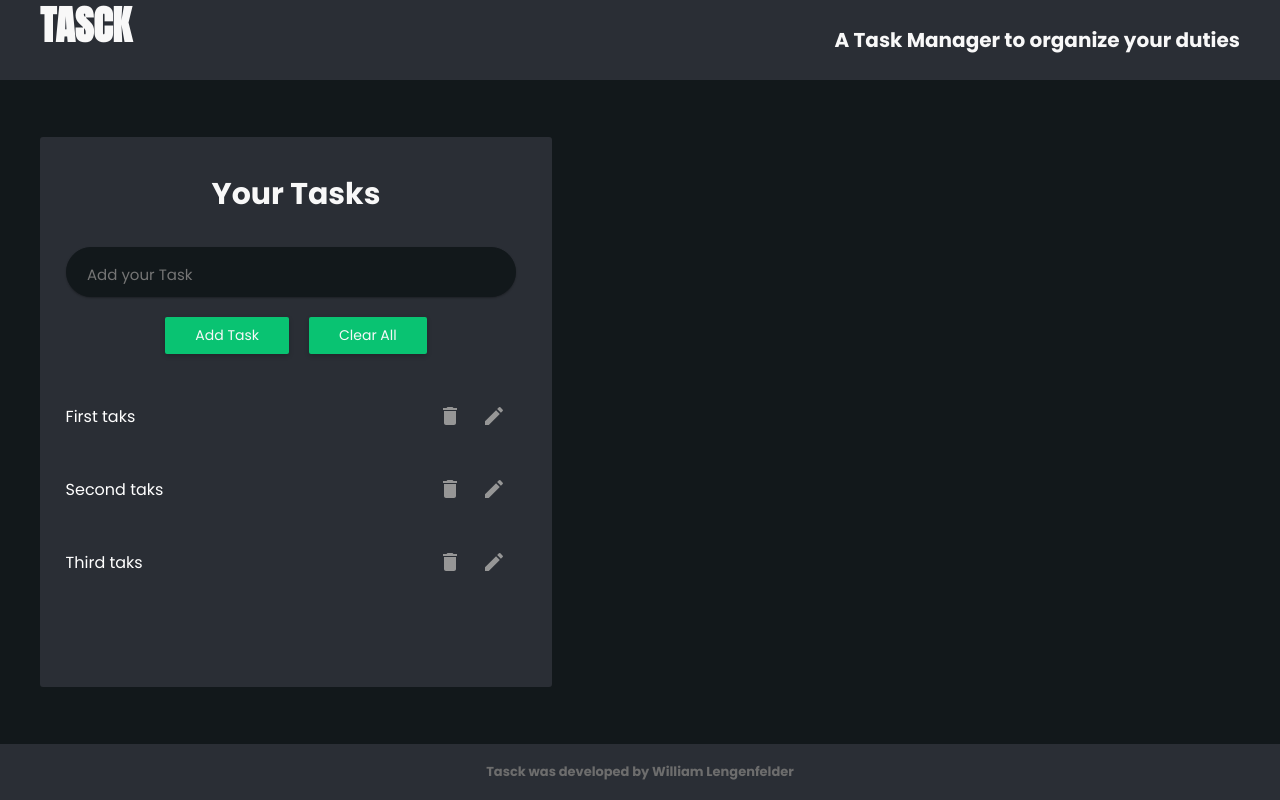
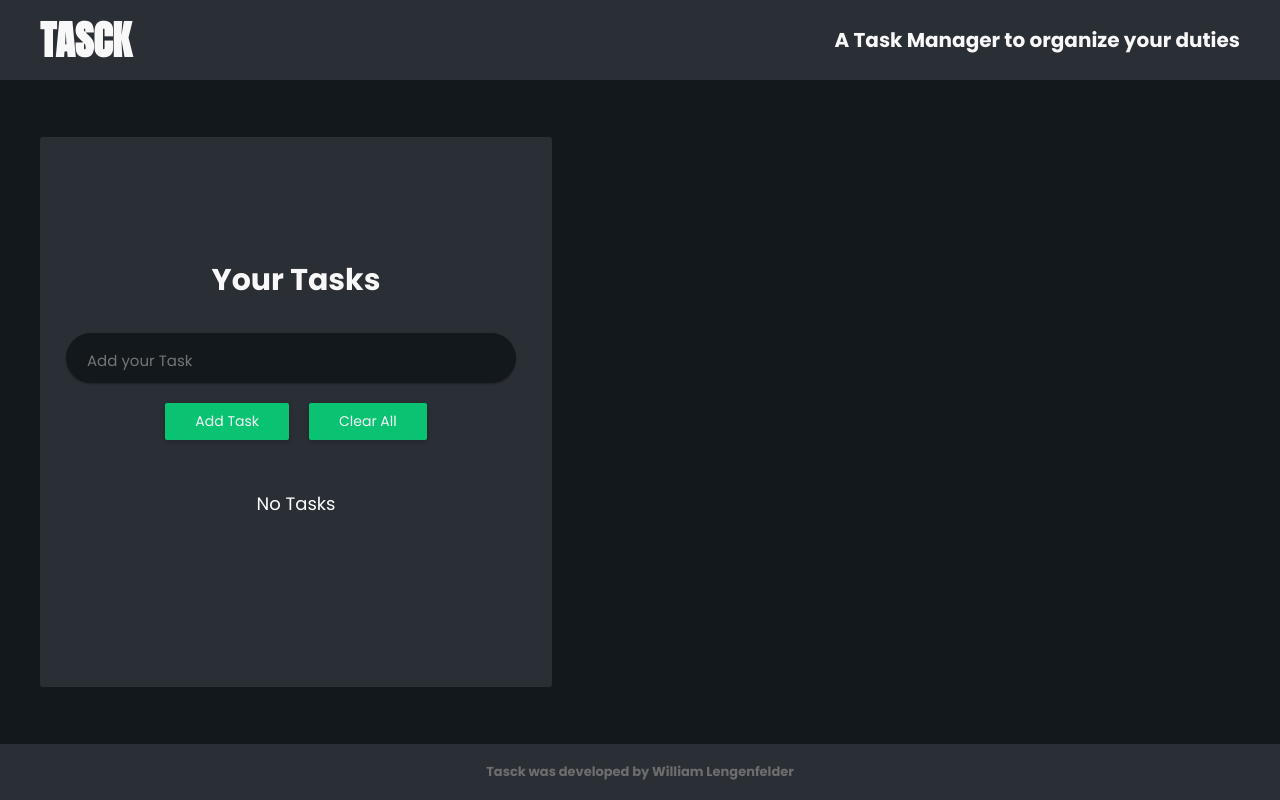
Before and after one commit to willfelder/task-manager-app, a React (Create React App) app: page / in a window 1280 px wide. Built offline with nearby package versions, Linux system fonts and the light colour scheme.

Commit message:
update app

```diff
--- a/src/components/HomeContent/TaskForm/TaskForm.jsx
+++ b/src/components/HomeContent/TaskForm/TaskForm.jsx
@@ -1,18 +1,55 @@
-import React from 'react';
+import React, {useContext, useState, useEffect} from 'react';
 import './taskform.scss';
+import {TaskContext} from '../../../context/TaskContext';
 
 const TaskForm = () => {
 
+    const {clearTask, addTask, editItem, editTask} = useContext(TaskContext);
+    const [duty, setDuty] = useState('');
+
+    const handleSubmit = (e) => {
+        e.preventDefault()
+        if(!editItem){
+            addTask(duty);
+            setDuty('');
+        } else {
+            editTask(duty, editItem.id)
+        }
+    }
+
+    const handleChange = (e) => {
+        setDuty(e.target.value)
+    }
+
+    useEffect(() => {
+        if(editItem){
+            setDuty(editItem.duty)
+            console.log(editItem)
+        } else {
+            setDuty('')
+        }
+    }, [editItem])
+
     return(
-        <form className='form_container'>
+        <form className='form_container'
+              onSubmit={handleSubmit}>
+
             <input type='text'
                     className='form_container-input'
                     placeholder='Add your Task'
+                    value={duty}
+                    onChange={handleChange}
                     required />
+
             <div className='form_container-buttons'>
-                <button className='form_container-buttons_add btn'>Add Task</button>
-                <button className='form_container-buttons_delete btn'>Clear All</button>
+                <button className='form_container-buttons_add btn'
+                        type='submit'>
+                            {editItem ? 'Edit Task' : 'Add Task'}
+                </button>
+                <button className='form_container-buttons_delete btn'
+                        onClick={clearTask}>Clear All</button>
             </div>
+
         </form>
     )
 }
--- a/src/components/HomeContent/TaskList/TaskList.jsx
+++ b/src/components/HomeContent/TaskList/TaskList.jsx
@@ -9,11 +9,15 @@ const TaskList = () => {
 
     return(
         <div>
-            <ul className='list'>
-                {tasks.map(value => {
-                    return <TaskListContent duty={value} key={value.id} />
-                })}
-            </ul>
+            {tasks.length ? (
+                <ul className='list'>
+                    {tasks.map(value => {
+                        return <TaskListContent duty={value} key={value.id} />
+                    })}
+                </ul>
+            ) : (
+                <div className='no-task'>No Tasks</div>
+            )}
         </div>
     )
 }
--- a/src/components/HomeContent/TaskList/tasklist.scss
+++ b/src/components/HomeContent/TaskList/tasklist.scss
@@ -7,3 +7,11 @@
     overflow: hidden;
     overflow-y: auto;
 }
+
+.no-task {
+    color: #fff;
+    text-align: center;
+    font-size: 18px;
+    margin-top: 20px;
+    font-family: 'Poppins', sans-serif;
+}
--- a/src/components/HomeContent/TaskListContent/TaskListContent.jsx
+++ b/src/components/HomeContent/TaskListContent/TaskListContent.jsx
@@ -1,16 +1,25 @@
 import React, {useContext} from 'react';
+import {TaskContext} from '../../../context/TaskContext';
 import './tasklistcontent.scss';
 import DeleteIcon from '@mui/icons-material/Delete';
 import EditIcon from '@mui/icons-material/Edit';
 
 const TaskListContent = ({duty}) => {
 
+    const {removeTask, findItem} = useContext(TaskContext);
+
     return(
         <li className='list-items'>
             <span>{duty.duty}</span>
             <div className='list-items_box'>
-                <div className='list-items_delete'><DeleteIcon /></div>
-                <div className='list-items_edit'><EditIcon /></div>
+                <div className='list-items_delete'
+                     onClick={() => removeTask(duty.id)}>
+                         <DeleteIcon />
+                </div>
+                <div className='list-items_edit'
+                     onClick={() => findItem(duty.id)}>
+                    <EditIcon />
+                </div>
             </div>
         </li>
     )
--- a/src/components/HomeContent/TaskListContent/tasklistcontent.scss
+++ b/src/components/HomeContent/TaskListContent/tasklistcontent.scss
@@ -19,4 +19,10 @@
     cursor: pointer;
     margin-right: 20px;
     color: rgb(150, 150, 150);
+    transition: all 0.5s ease;
 }
+
+.list-items_delete:hover,
+.list-items_edit:hover {
+    color: rgb(110, 110, 110);
+}
--- a/src/components/HomeContent/homecontent.scss
+++ b/src/components/HomeContent/homecontent.scss
@@ -18,13 +18,13 @@
     height: 550px;
     box-sizing: border-box;
     border-radius: 3px;
-}
 
-h1 {
+    h1 {
         color: #f8f8f8;
         font-family: 'Poppins', sans-serif;
         font-size: 30px;
         margin-bottom: 30px;
+    }
 }
 
 .homeContent_container-taskbox_main {
--- a/src/context/TaskContext.jsx
+++ b/src/context/TaskContext.jsx
@@ -1,18 +1,52 @@
-import React, {useState, createContext} from 'react';
+import React, {useState, createContext, useEffect} from 'react';
+import {v4 as uuid} from 'uuid';
 
 export const TaskContext = createContext();
 
 const TaskContextProvider = (props) => {
 
-    const [tasks, setTasks] = useState([
-        {id: 1, duty: 'First taks'},
-        {id: 2, duty: 'Second taks'},
-        {id: 3, duty: 'Third taks'},
-    ]);
+    const initialState = JSON.parse(localStorage.getItem('tasks')) || [];
+
+    const [tasks, setTasks] = useState(initialState);
+
+    const [editItem, setEditItem] = useState(null);
+
+    useEffect(() => {
+        localStorage.setItem('tasks', JSON.stringify(tasks));
+    },[tasks])
+
+    const clearTask = () => {
+        setTasks([])
+    }
+
+    const removeTask = (id) => {
+        setTasks(tasks.filter(value => value.id !== id))
+    }
+
+    const addTask = (duty) => {
+        setTasks([...tasks, {duty, id: uuid()}])
+    }
+
+    const findItem = (id) => {
+        const item = tasks.find(value => value.id === id)
+        setEditItem(item);
+    }
+
+    const editTask = (duty, id) => {
+        const newTask = tasks.map(value => (value.id === id ? {duty, id} : value))
+        setTasks(newTask)
+        setEditItem(null)
+    }
 
     return(
         <TaskContext.Provider value={{
-            tasks
+            tasks,
+            clearTask,
+            removeTask,
+            addTask,
+            findItem,
+            editTask,
+            editItem
         }}>
             {props.children}
         </TaskContext.Provider>
```
